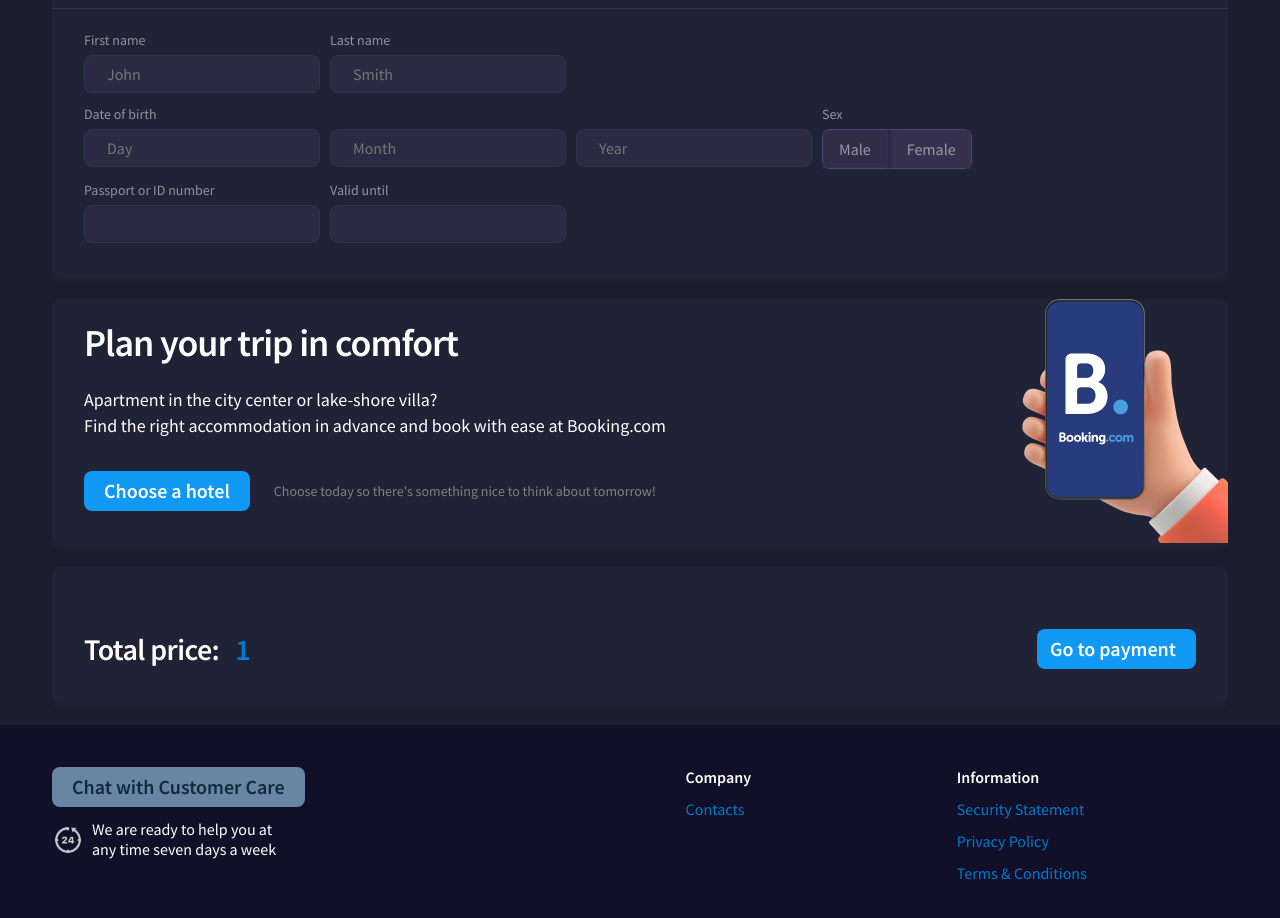
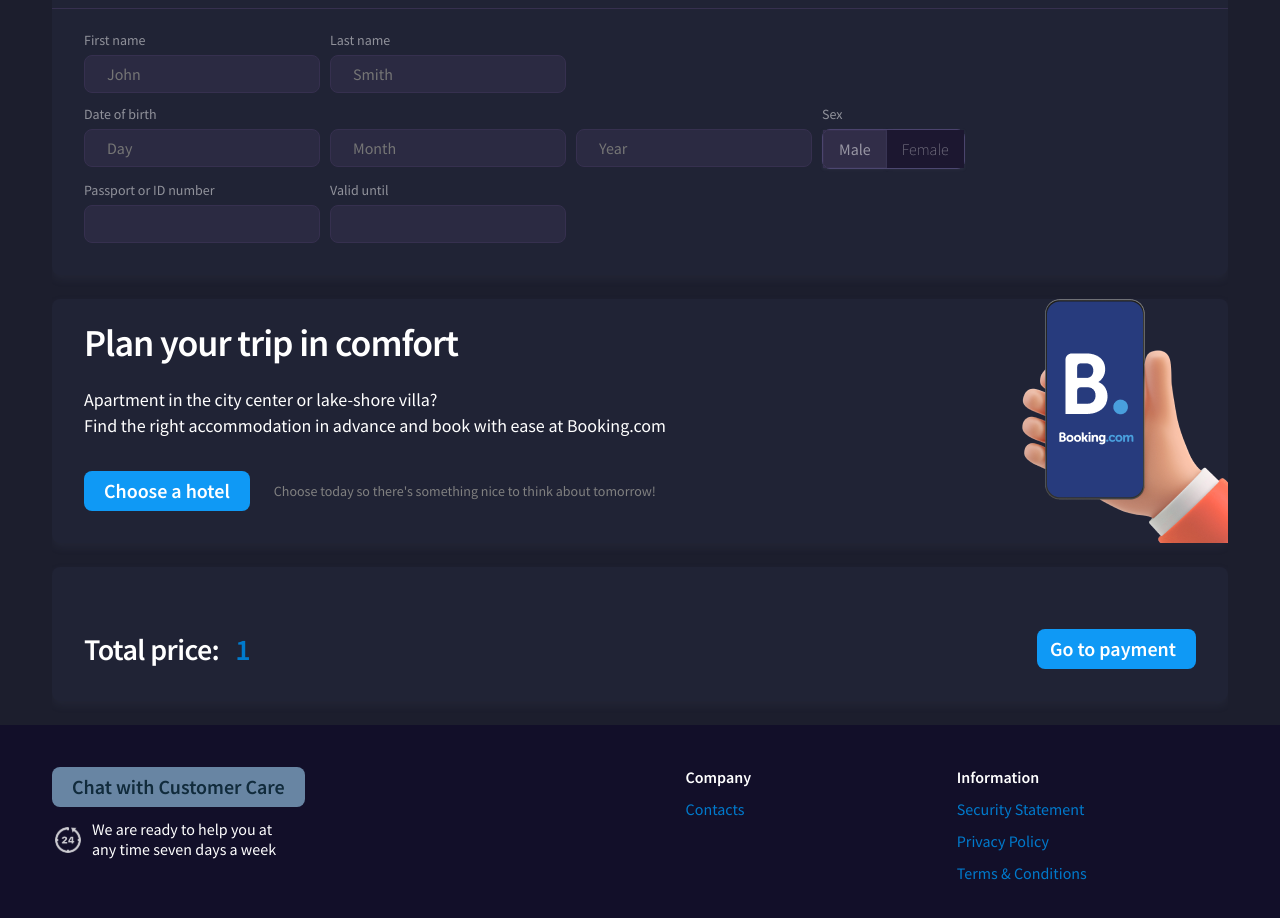
Before and after one commit to ClientDrov/kupi, a Vue app: page /summary/1/1/1/1/1/1/1/1/1 in a window 1280 px wide. Shown: the part 1480-2398 px from the top of the page. Built offline with nearby package versions, Linux system fonts and the light colour scheme.

Commit message:
Update Summary.vue

```diff
--- a/src/pages/Summary.vue
+++ b/src/pages/Summary.vue
@@ -408,7 +408,6 @@
                                         type="button"
                                         class="input sex-input select-sex"
                                         value="Male"
-                                        style="margin-right: 5px"
                                         :class="{ 'unselect-sex': form.sex }"
                                         @click="form.sex = false"
                                     />
@@ -653,13 +652,17 @@ export default {
 }
 .unselect-sex {
     border: none !important;
-    background: #36304f !important;
+    background-color: #1c1730 !important;
+    font-weight: 200 !important;
 }
 .sex-input {
     color: #7d89a1;
+    font-weight: 500;
     border-radius: 0px !important;
     padding: 0 15px !important;
     box-shadow: 0px 1px 3px rgba(98, 112, 139, 0.2);
+    background-color: rgba(54, 48, 79, 0.7);
+    cursor: pointer;
 }
 .input-container {
     position: relative;
```
